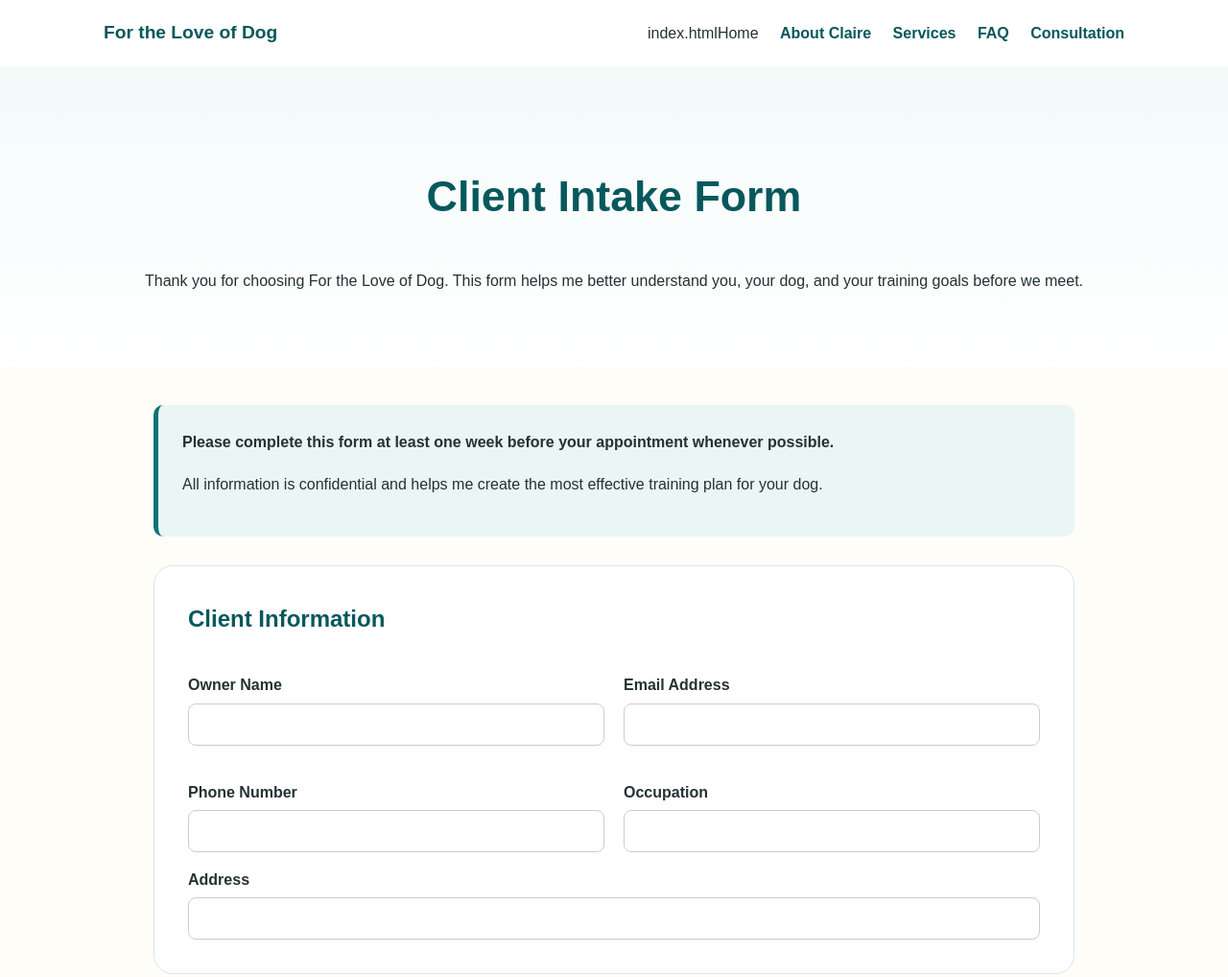
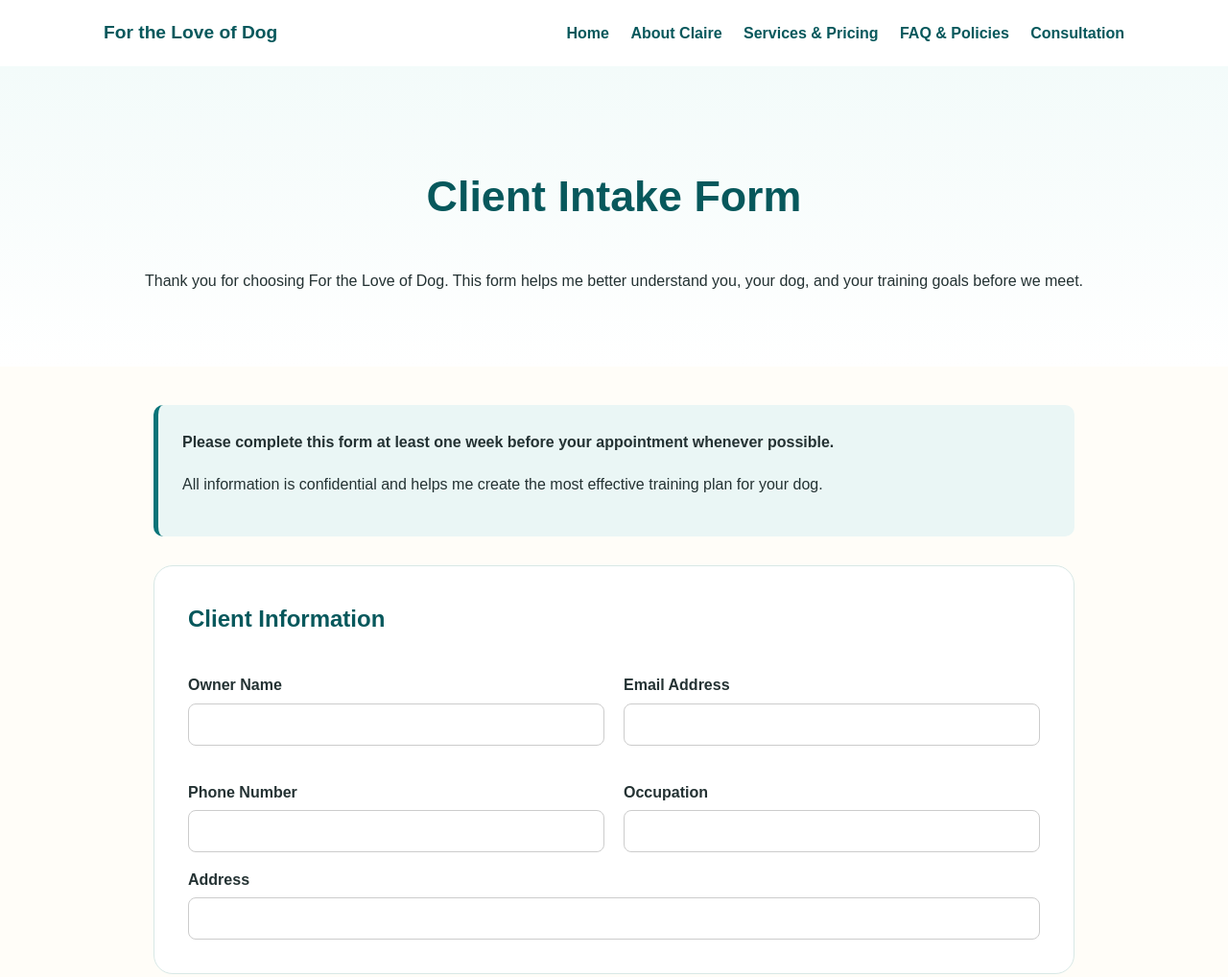
Before and after one commit to clairefortheloveofdog/forthelovedog, a plain HTML site: page For the Love of Dog Website/client-intake.html in a window 1280 px wide. Shown: the top 1018 px of the page at 96% size. Drawn offline with Linux system fonts and the light colour scheme.

Commit message:
Update client-intake.html

```diff
--- a/For the Love of Dog Website/client-intake.html
+++ b/For the Love of Dog Website/client-intake.html
@@ -173,10 +173,10 @@ gap:10px;
 <div class="logo">For the Love of Dog</div>
 
 <div>
-index.htmlHome</a>
+<a href="index.html">Home</a>
 <a href="about.html">About Claire</a>
-<a href="services.html">Services</a>
-<a href="faq.html">FAQ</a>
+<a href="services.html">Services & Pricing</a>
+<a href="faq.html">FAQ & Policies</a>
 <a href="consultation.html">Consultation</a>
 </div>
 
```
